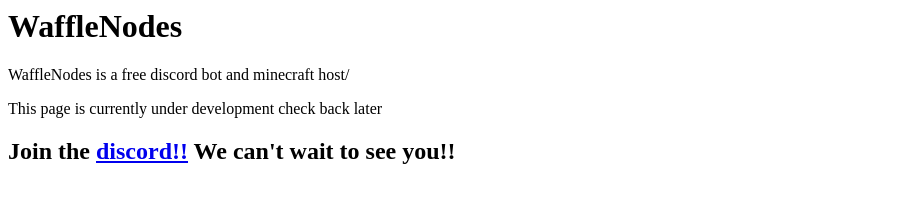
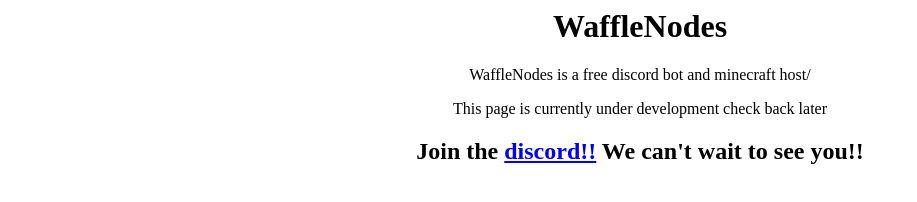
Before and after one commit to WaffleNodes/WaffleNodes.github.io, a plain HTML site: page index.html in a window 1280 px wide. Shown: the whole page, without its empty margins (0-917 px from the left). Drawn offline with Linux system fonts and the light colour scheme.

Commit message:
Update index.html

```diff
--- a/index.html
+++ b/index.html
@@ -4,7 +4,7 @@
     </head>
 
     <body>
-    <h1>WaffleNodes</h1>
+    <center><h1>WaffleNodes</h1>
 
     <p> WaffleNodes is a free discord bot and minecraft host/</p>
     <p>This page is currently under development check back later</p>
```
